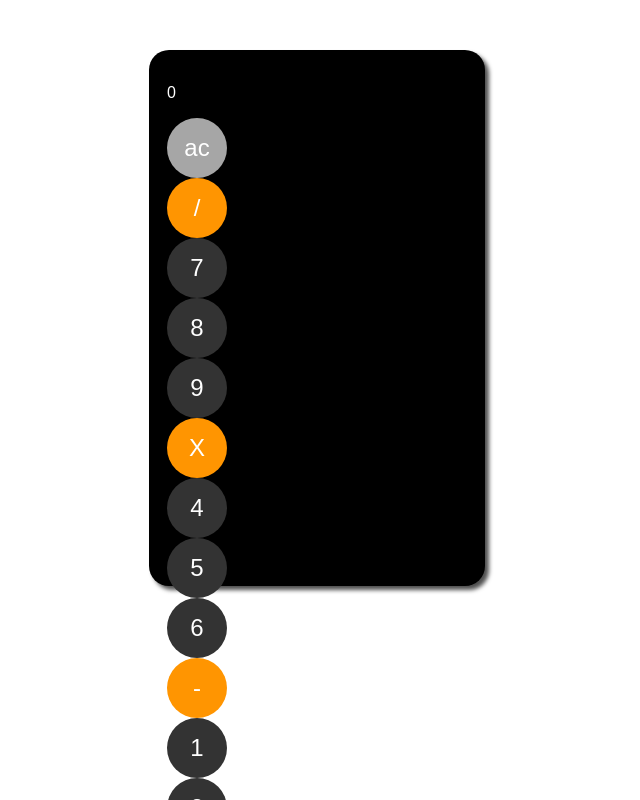
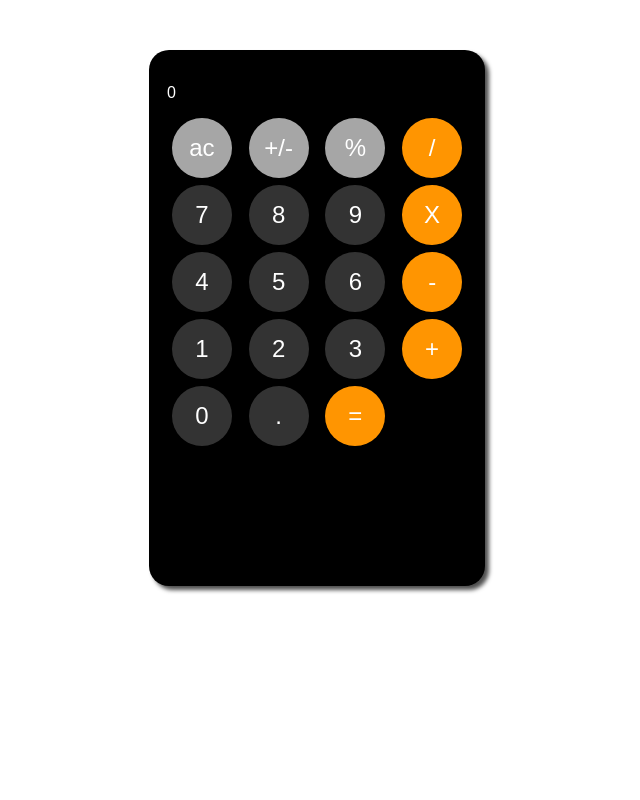
Before and after one commit to mariucas/operatiuni, a plain HTML site: page index.html in a window 1280 px wide. Shown: the top 800 px of the page, without its empty margins (323-963 px from the left). Drawn offline with Linux system fonts and the light colour scheme.

Commit message:
change nomer

```diff
--- a/index.html
+++ b/index.html
@@ -14,6 +14,8 @@
       </div>
       <div class="buttons">
           <div class="btn ac bg-grey">ac</div>
+          <div class="btn plus-minus bg-grey">+/-</div>
+          <div class="btn percent bg-grey">%</div>
           <div class="btn division bg-orange">/</div>
 
           <div class="btn seven">7</div>
--- a/style.css
+++ b/style.css
@@ -10,6 +10,18 @@
     padding: 18px;
     box-shadow: 4px 4px 4px #4f4f4f;
 }
+.buttons {
+display: grid;
+grid-template-areas:
+" ac  ac ac division"
+" seven eight nine multi"
+"four five six minus"
+" one two three plus"
+" zero zero dot equal";
+grid-gap: 7px;
+justify-items: center;
+}
+
 .btn{
     width: 60px;
     height: 60px;
```
